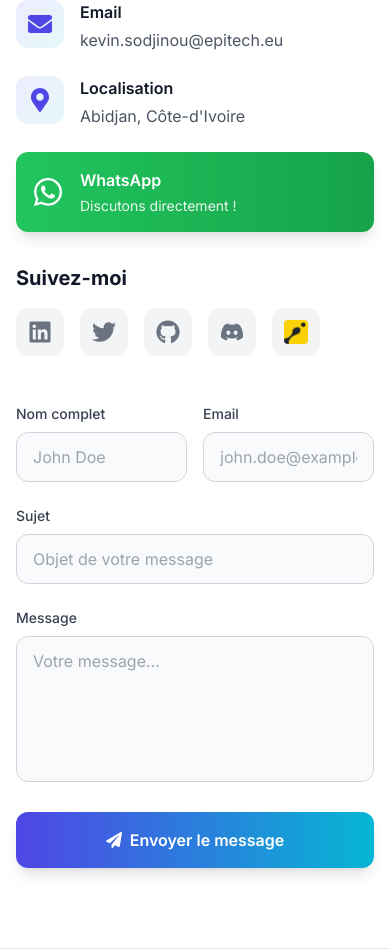
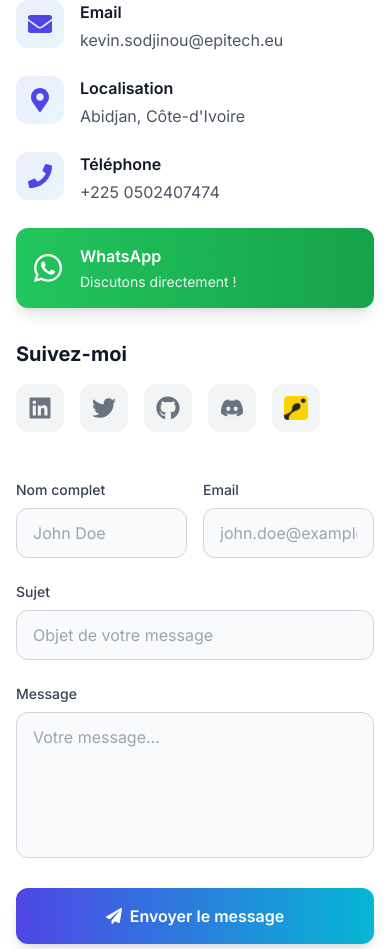
Before and after one commit to Ariel013/portfolio_dev, a React (Vite) app: page / in a window 390 px wide. Shown: the part 9907-10856 px from the top of the page. Built offline with nearby package versions, Linux system fonts and the light colour scheme; no server answers.

Commit message:
[ADD] Téléphone to informations

```diff
--- a/src/sections/Contact.jsx
+++ b/src/sections/Contact.jsx
@@ -1,7 +1,7 @@
 import { motion } from 'framer-motion';
 import { useInView } from 'framer-motion';
 import { useRef, useState } from 'react';
-import { FaEnvelope, FaWhatsapp, FaMapMarkerAlt, FaPaperPlane, FaLinkedin, FaGithub, FaTwitter, FaDiscord } from 'react-icons/fa';
+import { FaEnvelope, FaWhatsapp, FaMapMarkerAlt, FaPaperPlane, FaLinkedin, FaGithub, FaTwitter, FaDiscord, FaPhone } from 'react-icons/fa';
 import codingameLogo from '/codingame.png';
 import emailjs from '@emailjs/browser';
 import { personalInfo, emailJsConfig } from '../data/portfolioData';
@@ -162,6 +162,24 @@ const Contact = () => {
                       <p className="text-gray-600 dark:text-gray-400">
                         {personalInfo.location}
                       </p>
+                    </div>
+                  </div>
+
+                  {/* Phone */}
+                  <div className="flex items-start gap-4">
+                    <div className="p-3 bg-gradient-to-br from-primary-light/10 to-accent-light/10 rounded-xl">
+                      <FaPhone className="w-6 h-6 text-primary-light" />
+                    </div>
+                    <div>
+                      <h4 className="font-semibold text-gray-900 dark:text-white mb-1">
+                        Téléphone
+                      </h4>
+                      <a
+                        href={`tel:${personalInfo.phone}`}
+                        className="text-gray-600 dark:text-gray-400 hover:text-primary-light transition-colors duration-200"
+                      >
+                        {personalInfo.phone}
+                      </a>
                     </div>
                   </div>
 
```
